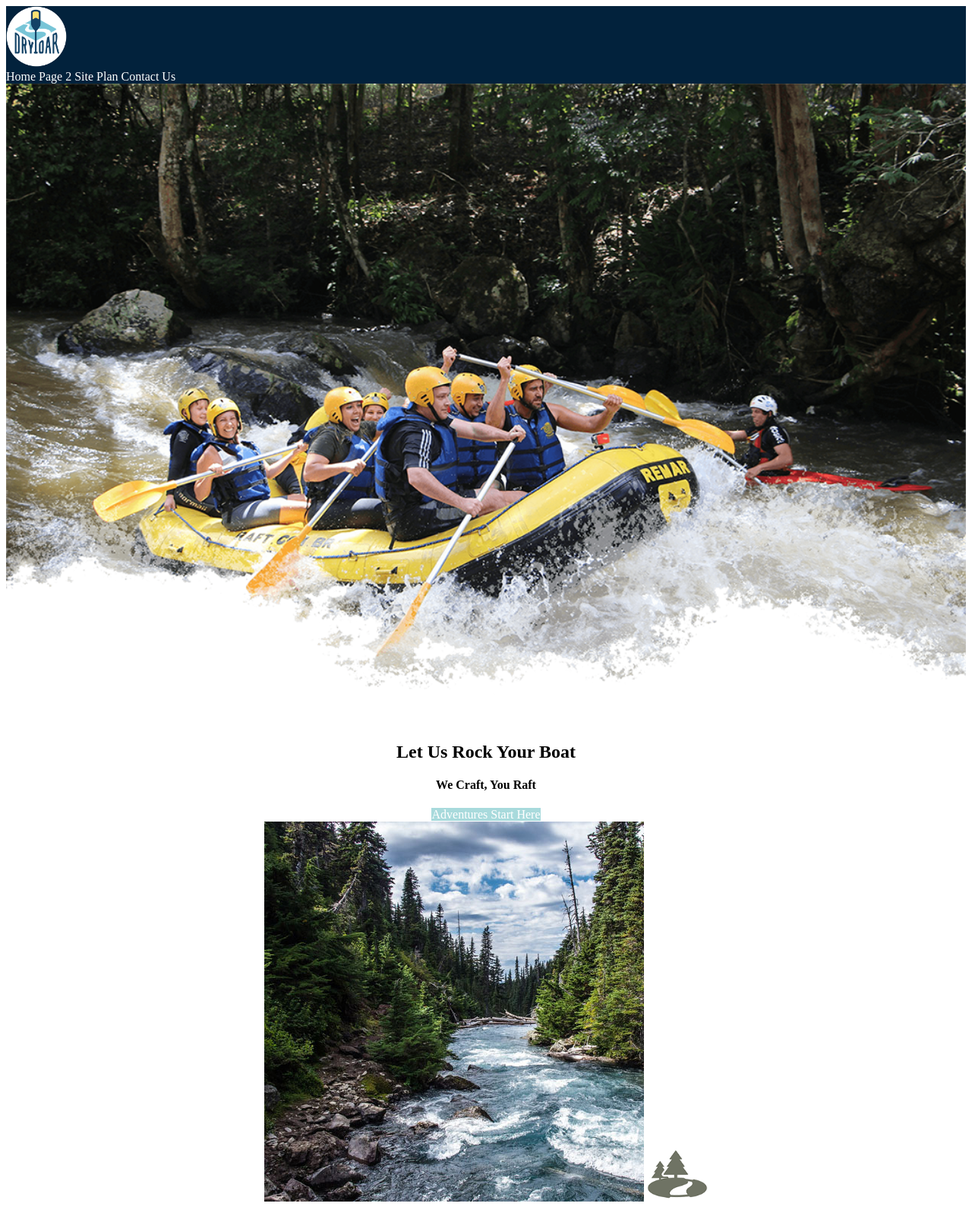
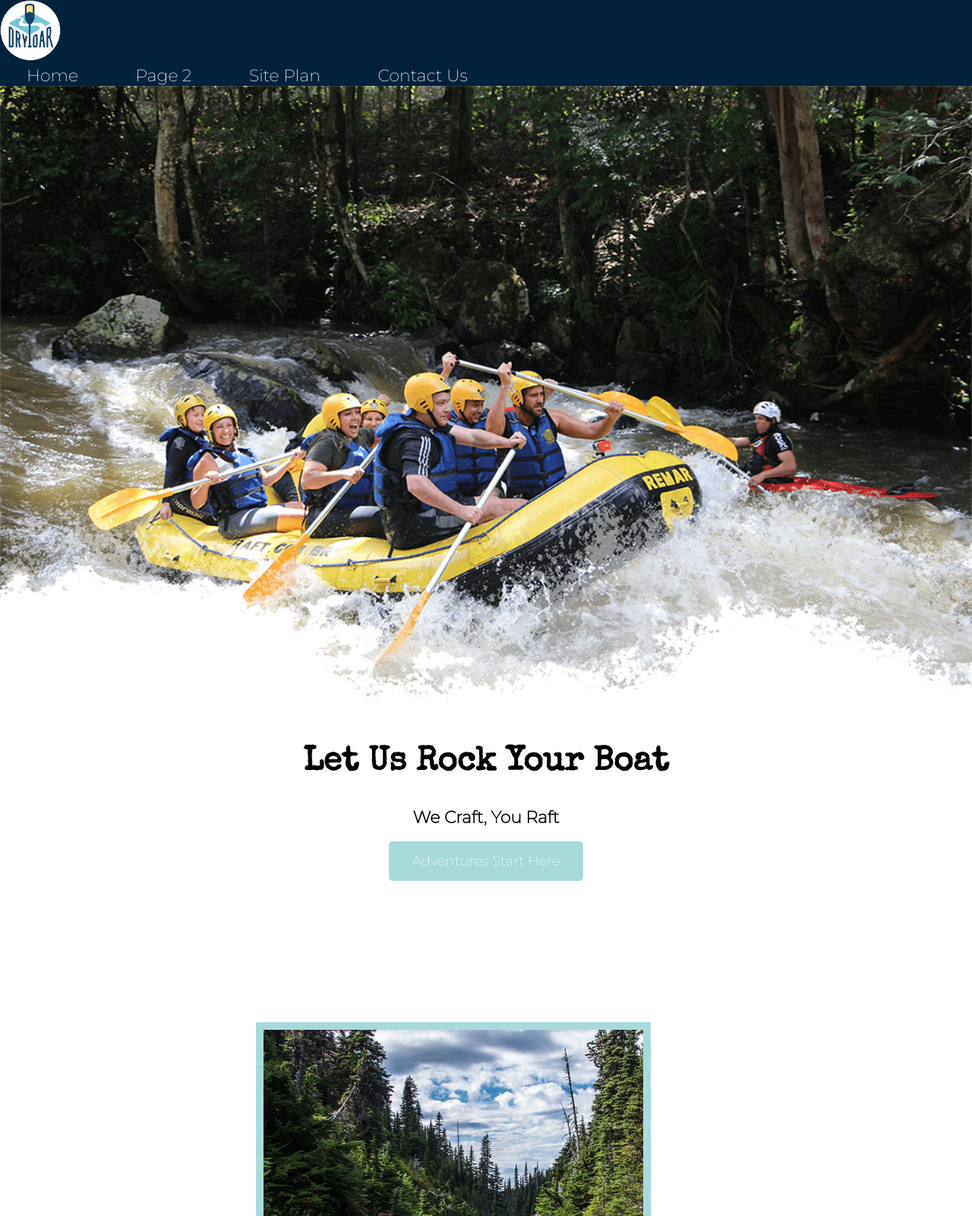
Before and after one commit to PeachyBywater/WDD130, a plain HTML site: page wwr/index.html in a window 1280 px wide. Shown: the top 1600 px of the page at 76% size. Drawn offline with nearby package versions, Linux system fonts and the light colour scheme; a web font is replaced by a local one.

Commit message:
fonts and spacing

```diff
--- a/wwr/styles/style.css
+++ b/wwr/styles/style.css
@@ -1,5 +1,19 @@
+@import url('https://fonts.googleapis.com/css2?family=Cedarville+Cursive&family=Montserrat+Alternates:wght@300&family=Montserrat:wght@200&family=Special+Elite&display=swap');
+
+.home-title{
+    font-family: 'Special Elite', 'Cedarville Cursive', cursive;
+    font-size: 2em;
+    margin-top: 10px;
+}
+
+.msg h2{
+    font-family: 'Special Elite', 'Cedarville Cursive', cursive;
+}
+
 div.content{
+    font-family: 'Montserrat','Montserrat Alternates', sans-serif;
     max-width: 1600px;
+    font-size: 22px;
 }
 
 #content{
@@ -7,7 +21,9 @@
 }
 
 nav a{
+    text-decoration: none;
     text-align: center;
+    padding: 35px;
 }
 
 #hero-msg h1, #hero-msg h4{
@@ -28,6 +44,10 @@
 
 body{
     background-color: #ffffff;
+    font-family: Montserrat, Montserrat Alternates, sans-serif;
+    font-size: 22px;
+    margin: 0;
+    padding: 0;
 }
 
 header{
@@ -39,7 +59,11 @@
 }
 
 .book, .join{
+    font-size: 18px;
     background-color: #a8dadc;
+    padding: 15px 30px;
+    margin-top: 50px;
+    border-radius: 5px;
 }
 
 .book:hover, .join:hover{
@@ -52,10 +76,14 @@
 
 .msg{
     background-color: #a8dadc;
+    line-height: 1.5em;
+    padding: 35px;
 }
 
 footer{
    background-color: white;
+   padding: 25px 50px;
+   margin-top: 50px;
 }
 
 nav a{
@@ -87,7 +115,9 @@
 }
 
 .msg p{
+    font-size: .8em;
     color: black;
+    padding-bottom: 15px;
 }
 
 footer h3{
@@ -108,6 +138,7 @@
 
 .icon{
     width: 80px;
+    padding-top: 10px;
 }
 
 #hero-img{
@@ -118,6 +149,7 @@
     text-align: center;
     color: #ffffff;
     text-decoration: none;
+    padding: 35px;
 }
 
 .book, .join{
@@ -135,3 +167,31 @@
 footer h3 a:hover{
     text-decoration: underline;
 }
+
+h2{
+    margin: 0;
+}
+
+#logo_link{
+    padding-top: 5px;
+}
+
+footer .social img{
+    padding-top: 15px;
+}
+
+.rivers-card, .camping-card, .rapids-card{
+    margin: 200px 0;
+}
+
+.card-img{
+    border: 10px solid #a8dadc;
+}
+
+main section img{
+    box-sizing: border-box;
+}
+
+footer{
+    margin-top: 200px;
+}
```
Also changed, not shown: 1 other file. Lines whose indentation alone changed are shown as unchanged.
